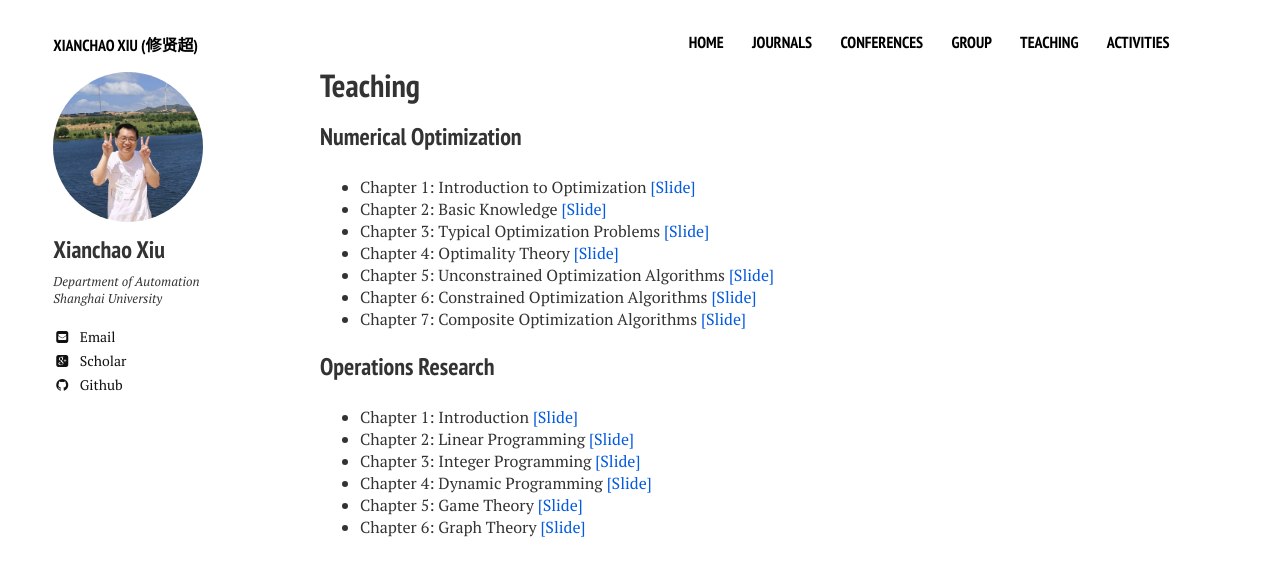
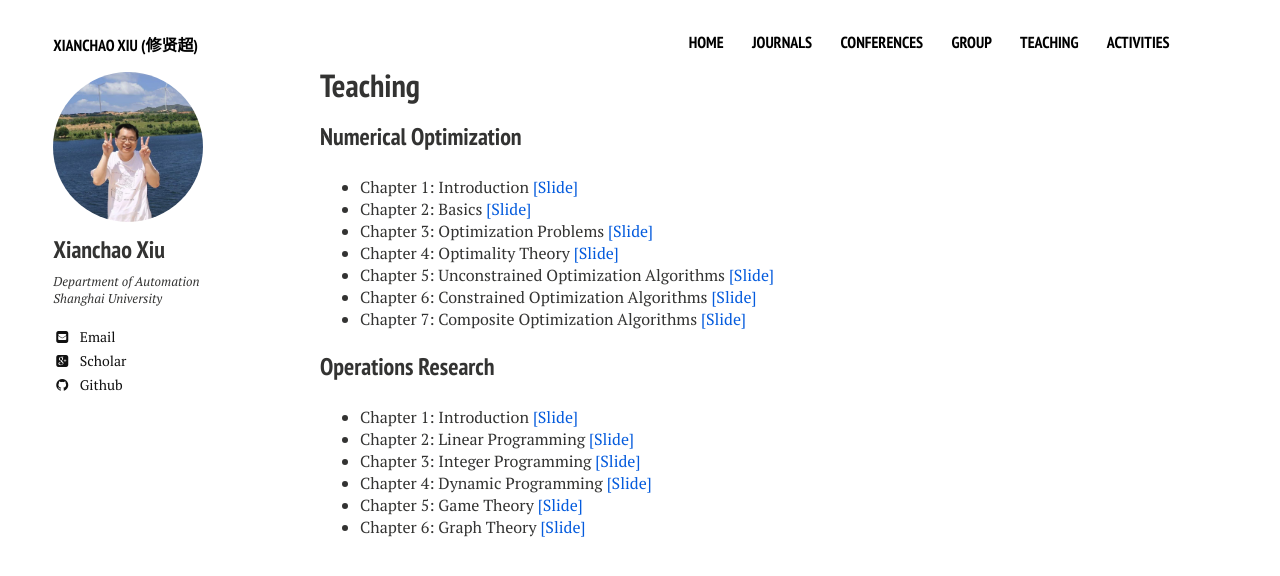
Before and after one commit to xianchaoxiu/xianchaoxiu.github.io, a Jekyll site: the page built from teaching/index.md, in a window 1280 px wide. Shown: the top 576 px of the page. Built offline with Jekyll 4.4.1, drawn with Linux system fonts in a browser that asks for light colours; nearby versions of some CDN libraries.

Commit message:
Update index.md

```diff
--- a/teaching/index.md
+++ b/teaching/index.md
@@ -10,9 +10,9 @@ share: false
 
 
 ### Numerical Optimization
-* Chapter 1: Introduction to Optimization  <a href="../teaching/OR-1.pdf" class="textlink" target="_blank">[Slide]</a>
-* Chapter 2: Basic Knowledge  <a href="../teaching/OR-2.pdf" class="textlink" target="_blank">[Slide]</a>
-* Chapter 3: Typical Optimization Problems  <a href="../teaching/OR-3.pdf" class="textlink" target="_blank">[Slide]</a>
+* Chapter 1: Introduction  <a href="../teaching/OR-1.pdf" class="textlink" target="_blank">[Slide]</a>
+* Chapter 2: Basics  <a href="../teaching/OR-2.pdf" class="textlink" target="_blank">[Slide]</a>
+* Chapter 3: Optimization Problems  <a href="../teaching/OR-3.pdf" class="textlink" target="_blank">[Slide]</a>
 * Chapter 4: Optimality Theory  <a href="../teaching/OR-4.pdf" class="textlink" target="_blank">[Slide]</a>
 * Chapter 5: Unconstrained Optimization Algorithms  <a href="../teaching/OR-5" class="textlink" target="_blank">[Slide]</a>
 * Chapter 6: Constrained Optimization Algorithms  <a href="../teaching/OR-6.pdf" class="textlink" target="_blank">[Slide]</a>
```
